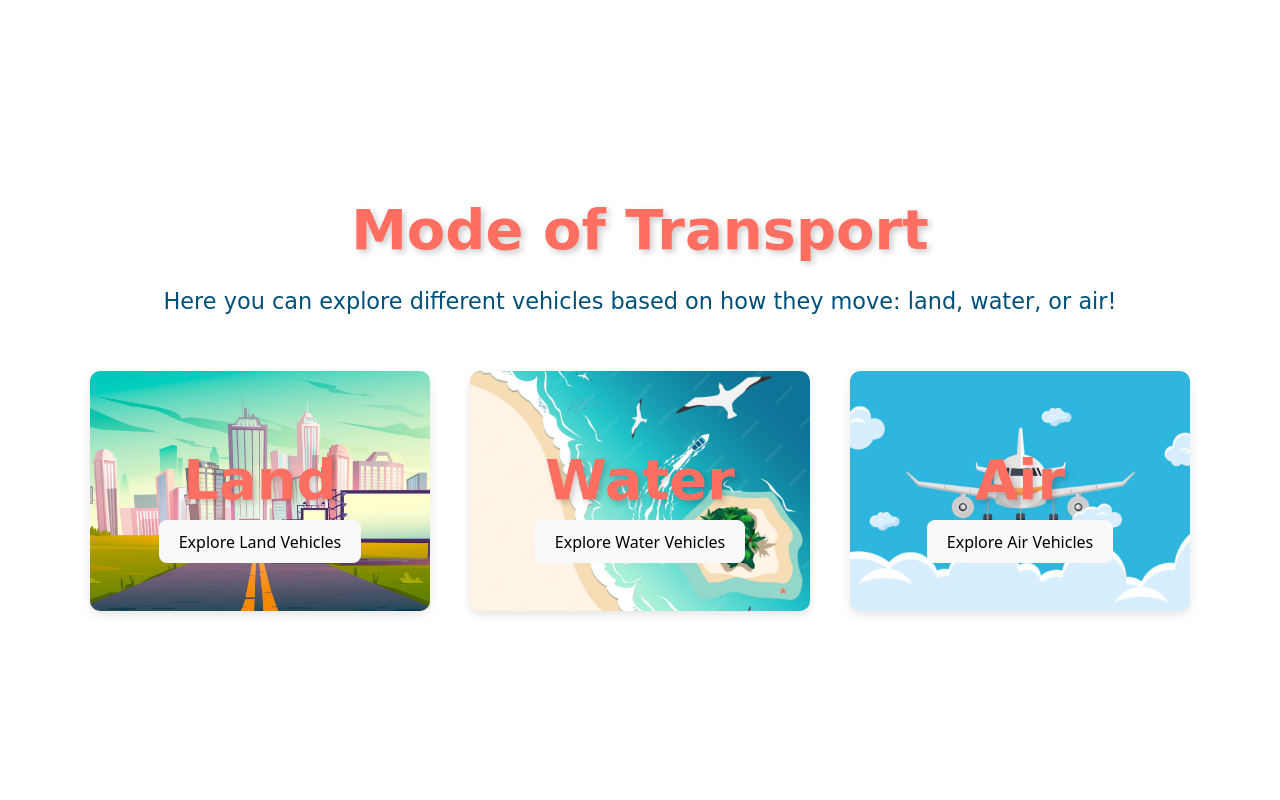
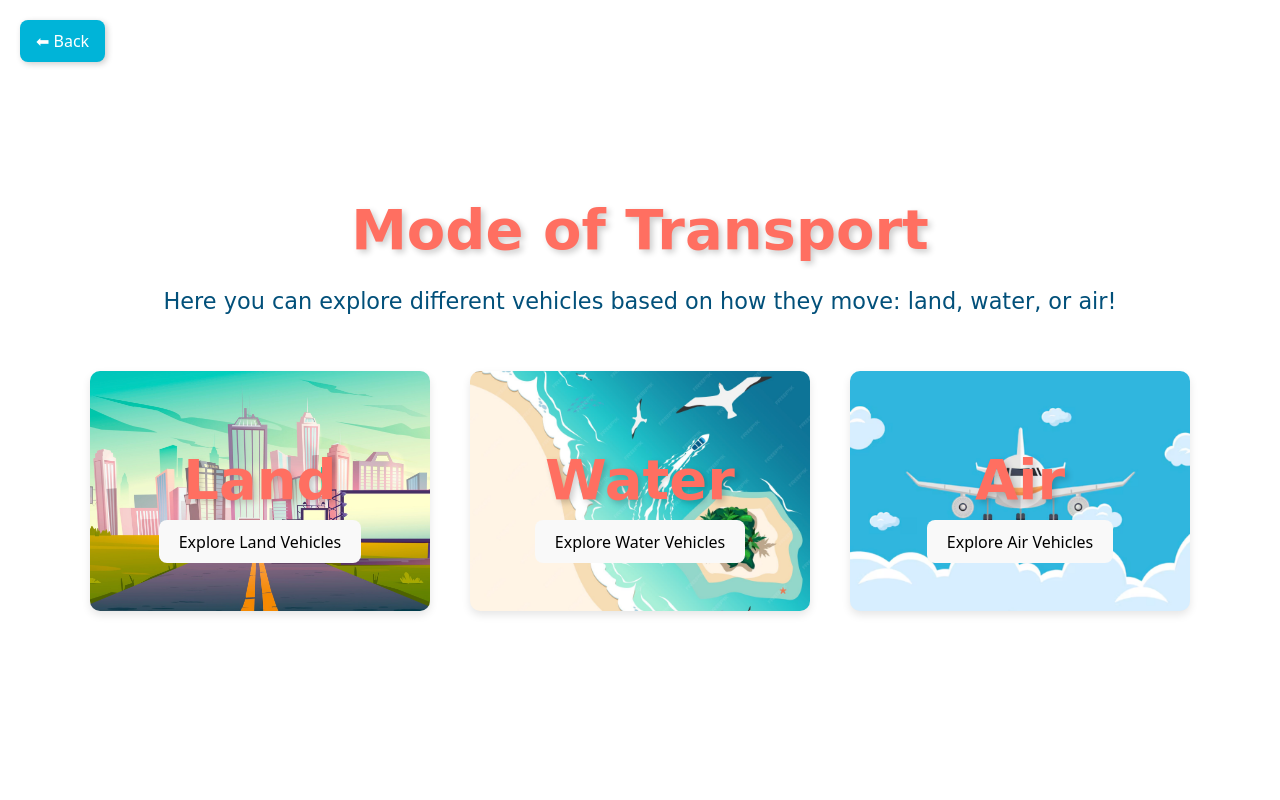
Before and after one commit to Saggrrr/auto-learn-kids, a React (Vite) app: page /mode-of-transport in a window 1280 px wide. Shown: the top 800 px of the page. Built offline with nearby package versions, Linux system fonts and the light colour scheme.

Commit message:
added back button to the ModeOfTransportPage

```diff
--- a/src/components/learningMethods/ModeOfTransport.css
+++ b/src/components/learningMethods/ModeOfTransport.css
@@ -180,3 +180,25 @@ h1 {
     padding: 10px;
   }
 }
+
+/*Back Button Style Added Here*/
+/* ✅ BACK BUTTON STYLE */
+.back-button {
+  position: absolute;
+  top: 20px;
+  left: 20px;
+  padding: 10px 16px;
+  background-color: #00b4d8;
+  color: white;
+  border: none;
+  border-radius: 8px;
+  font-size: 1rem;
+  cursor: pointer;
+  z-index: 10;
+  box-shadow: 2px 2px 6px rgba(0,0,0,0.2);
+  transition: background-color 0.3s ease;
+}
+
+.back-button:hover {
+  background-color: #ff8114;
+}
--- a/src/components/learningMethods/ModeOfTransport.jsx
+++ b/src/components/learningMethods/ModeOfTransport.jsx
@@ -1,5 +1,7 @@
 import React from 'react';
 import './ModeOfTransPort.css';
+import { useNavigate } from 'react-router-dom';
+
 
 import carImg from "./images/car.png";
 import carImgAlt from "./images/car1.png"; // ✅ **Alternate image**
@@ -30,9 +32,15 @@ import helicopterSound from './sounds/helicopter.mp3';
 import VehicleCard from '../Vehicles/vehicleCard';
 
 const ModeOfTransPort = () => {
+    const navigate = useNavigate();
+
   return (
     <div className="scroll-wrapper">
       <div className="mode-page">
+        {/* ✅ BACK BUTTON ADDED HERE */}
+        <button className="back-button" onClick={() => navigate(-1)}>
+          ⬅ Back
+        </button>
         <h1>Mode of Transport</h1>
         <p>Here you can explore different vehicles based on how they move: land, water, or air!</p>
 
```
